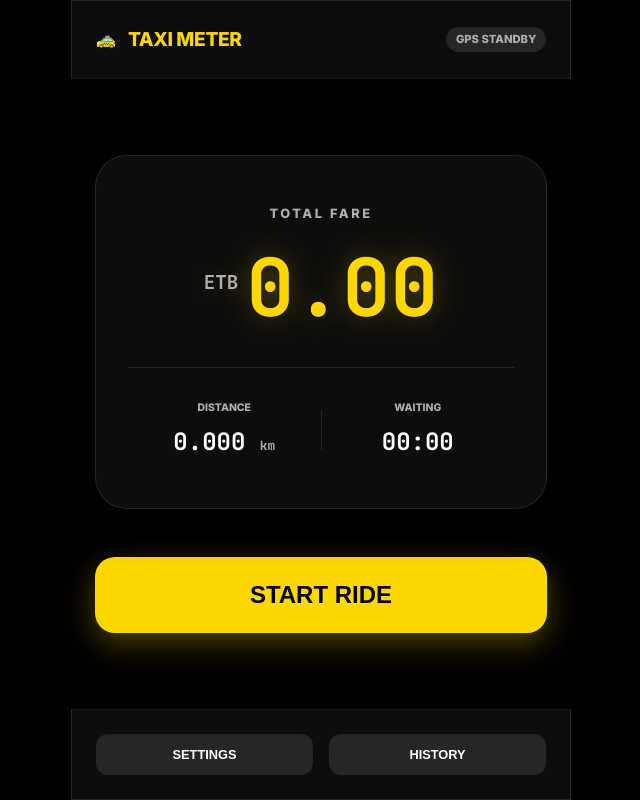
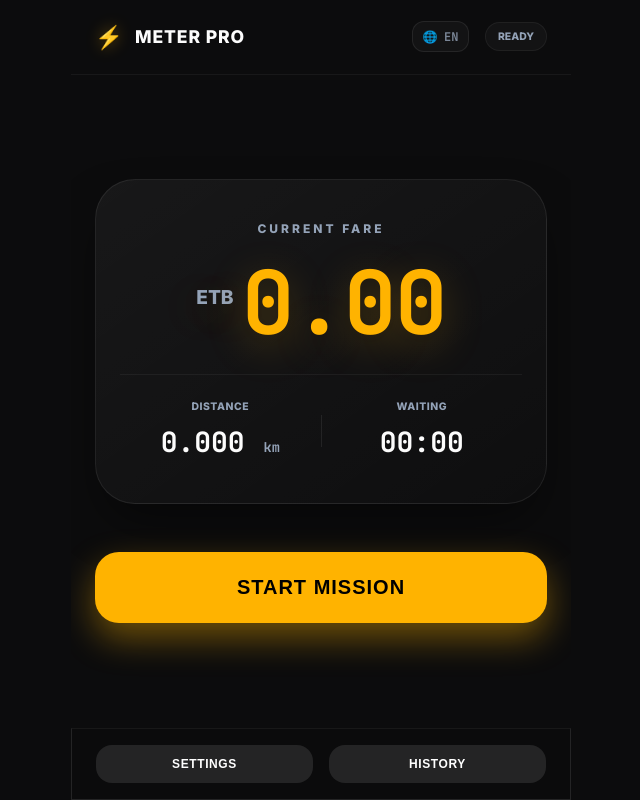
Before and after one commit to Ahmeddaahi/meter-calculator, a React (Vite) app: page / in a window 1280 px wide. Shown: the whole page, without its empty margins (319-959 px from the left). Built offline with nearby package versions, Linux system fonts and the light colour scheme.

Commit message:
feat: Implement a real-time GPS-based taxi meter application with fare calculation, ride history, and customizable settings.

```diff
--- a/src/App.css
+++ b/src/App.css
@@ -6,10 +6,12 @@
   max-width: 500px;
   margin: 0 auto;
   background-color: var(--bg-color);
+  overflow: hidden;
+  position: relative;
 }
 
 .header {
-  padding: 1.5rem;
+  padding: 1.25rem 1.5rem;
   display: flex;
   justify-content: space-between;
   align-items: center;
@@ -22,82 +24,123 @@
   gap: 0.75rem;
 }
 
+.taxi-icon {
+  font-size: 1.4rem;
+  filter: drop-shadow(0 0 8px var(--accent-glow));
+}
+
 .logo h1 {
-  font-size: 1.2rem;
-  color: var(--accent-color);
+  font-size: 1.1rem;
+  font-weight: 800;
+  letter-spacing: 0.05em;
+  color: var(--text-primary);
+}
+
+.header-actions {
+  display: flex;
+  align-items: center;
+  gap: 1rem;
+}
+
+.lang-toggle {
+  background: rgba(255, 255, 255, 0.03);
+  border: 1px solid rgba(255, 255, 255, 0.08);
+  padding: 0.4rem 0.6rem;
+  border-radius: 12px;
+  color: var(--text-secondary);
+  font-size: 0.75rem;
+  font-weight: 700;
+  cursor: pointer;
+  display: flex;
+  align-items: center;
+  gap: 0.4rem;
+  transition: all 0.2s ease;
+}
+
+.lang-toggle:hover {
+  background: rgba(255, 255, 255, 0.08);
+  color: var(--text-primary);
+  border-color: rgba(255, 255, 255, 0.15);
+}
+
+.lang-text {
+  font-family: 'JetBrains Mono', monospace;
+  opacity: 0.8;
 }
 
 .gps-indicator {
-  font-size: 0.7rem;
-  font-weight: 800;
-  padding: 0.25rem 0.6rem;
-  border-radius: 20px;
-  background: rgba(255, 255, 255, 0.1);
+  font-size: 0.65rem;
+  font-weight: 700;
+  padding: 0.35rem 0.75rem;
+  border-radius: 99px;
+  background: rgba(255, 255, 255, 0.03);
   color: var(--text-secondary);
+  border: 1px solid rgba(255, 255, 255, 0.05);
+  transition: all 0.3s ease;
 }
 
 .gps-indicator.active {
-  background: rgba(0, 200, 81, 0.2);
+  background: rgba(16, 185, 129, 0.1);
   color: var(--success-color);
-  box-shadow: 0 0 10px rgba(0, 200, 81, 0.2);
+  border-color: rgba(16, 185, 129, 0.2);
 }
 
 .gps-indicator.precise {
-  background: rgba(0, 255, 127, 0.3);
-  animation: pulse-gps 1.5s infinite;
-}
-
-.gps-text small {
-  opacity: 0.7;
-  font-size: 0.6rem;
-  margin-left: 2px;
+  background: rgba(16, 185, 129, 0.2);
+  animation: pulse-gps 2s infinite;
 }
 
 @keyframes pulse-gps {
   0% {
-    box-shadow: 0 0 0 0 rgba(0, 255, 127, 0.4);
+    box-shadow: 0 0 0 0 rgba(16, 185, 129, 0.4);
   }
 
   70% {
-    box-shadow: 0 0 0 10px rgba(0, 255, 127, 0);
+    box-shadow: 0 0 0 10px rgba(16, 185, 129, 0);
   }
 
   100% {
-    box-shadow: 0 0 0 0 rgba(0, 255, 127, 0);
+    box-shadow: 0 0 0 0 rgba(16, 185, 129, 0);
   }
 }
 
 .content {
   flex: 1;
-  padding: 2rem 1.5rem;
+  padding: 1.5rem;
   display: flex;
   flex-direction: column;
   justify-content: center;
-  gap: 3rem;
+  gap: 2rem;
+  overflow: hidden;
 }
 
 .meter-card {
-  padding: 3rem 2rem;
-  border-radius: 32px;
+  padding: 2.5rem 1.5rem;
+  border-radius: 40px;
   text-align: center;
   display: flex;
   flex-direction: column;
-  gap: 1.5rem;
-  box-shadow: 0 20px 40px rgba(0, 0, 0, 0.4);
+  gap: 1.25rem;
+  box-shadow: 0 25px 50px -12px rgba(0, 0, 0, 0.5);
+  background: linear-gradient(145deg, rgba(255, 255, 255, 0.05) 0%, rgba(255, 255, 255, 0.01) 100%);
+  border: 1px solid rgba(255, 255, 255, 0.08);
 }
 
 .label {
-  font-size: 0.8rem;
-  font-weight: 700;
+  font-size: 0.75rem;
+  font-weight: 800;
   color: var(--text-secondary);
-  letter-spacing: 0.2em;
+  letter-spacing: 0.25em;
+  text-transform: uppercase;
 }
 
 .fare-display {
-  font-size: 5rem;
+  font-size: 5.5rem;
   color: var(--accent-color);
   line-height: 1;
-  text-shadow: 0 0 30px var(--accent-glow);
+  font-weight: 700;
+  text-shadow: 0 10px 40px rgba(255, 179, 0, 0.25);
+  letter-spacing: -0.02em;
 }
 
 .currency {
@@ -105,15 +148,17 @@
   vertical-align: super;
   margin-right: 0.5rem;
   color: var(--text-secondary);
+  font-family: 'Inter', sans-serif;
+  letter-spacing: 0;
 }
 
 .stats-row {
   display: flex;
   justify-content: space-between;
   align-items: center;
-  margin-top: 1rem;
-  padding-top: 2rem;
-  border-top: 1px solid rgba(255, 255, 255, 0.1);
+  margin-top: 0.5rem;
+  padding-top: 1.5rem;
+  border-top: 1px solid rgba(255, 255, 255, 0.05);
 }
 
 .stat-item {
@@ -124,35 +169,32 @@
   font-size: 0.65rem;
   font-weight: 700;
   color: var(--text-secondary);
-  margin-bottom: 0.5rem;
+  margin-bottom: 0.4rem;
+  letter-spacing: 0.05em;
 }
 
 .stat-value {
-  font-size: 1.5rem;
+  font-size: 1.75rem;
+  font-weight: 600;
+  color: var(--text-primary);
 }
 
 .stat-value small {
-  font-size: 0.8rem;
+  font-size: 0.85rem;
   color: var(--text-secondary);
+  margin-left: 2px;
 }
 
 .stat-divider {
   width: 1px;
-  height: 40px;
-  background: rgba(255, 255, 255, 0.1);
+  height: 32px;
+  background: rgba(255, 255, 255, 0.08);
 }
 
 .actions {
   display: flex;
   justify-content: center;
-}
-
-.start-btn {
-  width: 100%;
-  padding: 1.5rem;
-  font-size: 1.5rem;
-  border-radius: 20px;
-  box-shadow: 0 10px 30px var(--accent-glow);
+  margin-top: 1rem;
 }
 
 .active-actions {
@@ -162,78 +204,114 @@
   width: 100%;
 }
 
+.start-btn {
+  width: 100%;
+  padding: 1.5rem;
+  font-size: 1.25rem;
+  border-radius: 24px;
+  font-weight: 800;
+  letter-spacing: 0.05em;
+  box-shadow: 0 15px 35px var(--accent-glow);
+}
+
 .waiting-btn {
   width: 100%;
-  padding: 1.2rem;
-  font-size: 1.2rem;
+  padding: 1.25rem;
+  font-size: 1.1rem;
   border-radius: 20px;
-  background: rgba(255, 255, 255, 0.05);
-  transition: all 0.3s ease;
+  border: 1px solid rgba(255, 255, 255, 0.1);
+  background: rgba(148, 163, 184, 0.05);
+  font-weight: 600;
 }
 
 .waiting-btn.active {
-  background: var(--warning-color, #ffbb33);
+  background: var(--warning-color);
   color: #000;
-  box-shadow: 0 0 20px rgba(255, 187, 51, 0.3);
-}
-
-.waiting-active {
-  animation: pulse-waiting 2s infinite;
-}
-
-@keyframes pulse-waiting {
-  0% {
-    opacity: 1;
-  }
-
-  50% {
-    opacity: 0.5;
-  }
-
-  100% {
-    opacity: 1;
-  }
+  border-color: transparent;
+  box-shadow: 0 10px 25px rgba(245, 158, 11, 0.3);
 }
 
 .stop-btn {
   width: 100%;
-  padding: 1.2rem;
-  font-size: 1.2rem;
+  padding: 1.25rem;
+  font-size: 1.1rem;
   border-radius: 20px;
+  font-weight: 700;
+  background: var(--danger-color);
+  box-shadow: 0 10px 25px rgba(239, 68, 68, 0.2);
 }
 
 .footer {
-  padding: 1.5rem;
+  padding: 1rem 1.5rem;
+  padding-bottom: calc(1rem + env(safe-area-inset-bottom));
   display: flex;
   gap: 1rem;
   border-top: 1px solid rgba(255, 255, 255, 0.05);
+  background: rgba(12, 12, 13, 0.8);
 }
 
 .footer button {
   flex: 1;
-  font-size: 0.8rem;
-  padding: 0.8rem;
+  font-size: 0.75rem;
+  padding: 0.75rem;
+  border-radius: 16px;
+  font-weight: 700;
+  letter-spacing: 0.05em;
+  text-transform: uppercase;
 }
 
 /* Modals */
 .modal-overlay {
   position: fixed;
   inset: 0;
-  background: rgba(0, 0, 0, 0.8);
+  background: rgba(0, 0, 0, 0.4);
+  backdrop-filter: blur(8px);
+  -webkit-backdrop-filter: blur(8px);
   display: flex;
   align-items: flex-end;
   justify-content: center;
   z-index: 100;
+  animation: fadeIn 0.3s ease;
+}
+
+@keyframes fadeIn {
+  from {
+    opacity: 0;
+  }
+
+  to {
+    opacity: 1;
+  }
 }
 
 .modal {
   width: 100%;
   max-width: 500px;
-  padding: 2.5rem;
-  border-radius: 32px 32px 0 0;
+  padding: 2rem 1.5rem 3rem 1.5rem;
+  border-radius: 40px 40px 0 0;
   display: flex;
   flex-direction: column;
   gap: 1.5rem;
+  background: var(--card-bg);
+  border: 1px solid rgba(255, 255, 255, 0.1);
+  box-shadow: 0 -10px 40px rgba(0, 0, 0, 0.5);
+  animation: slideUp 0.4s cubic-bezier(0.16, 1, 0.3, 1);
+}
+
+@keyframes slideUp {
+  from {
+    transform: translateY(100%);
+  }
+
+  to {
+    transform: translateY(0);
+  }
+}
+
+.modal h2 {
+  font-size: 1.5rem;
+  font-weight: 800;
+  letter-spacing: -0.02em;
 }
 
 .setting-input {
@@ -242,65 +320,82 @@
   gap: 0.5rem;
 }
 
+.setting-input label {
+  font-size: 0.8rem;
+  font-weight: 600;
+  color: var(--text-secondary);
+  margin-left: 0.25rem;
+}
+
 .setting-input input {
-  background: rgba(255, 255, 255, 0.05);
-  border: 1px solid rgba(255, 255, 255, 0.1);
-  padding: 1rem;
-  border-radius: 12px;
+  background: rgba(255, 255, 255, 0.03);
+  border: 1px solid rgba(255, 255, 255, 0.08);
+  padding: 1.1rem;
+  border-radius: 18px;
   color: white;
   font-size: 1.1rem;
+  font-family: 'JetBrains Mono', monospace;
+  transition: all 0.2s ease;
+}
+
+.setting-input input:focus {
+  outline: none;
+  border-color: var(--accent-color);
+  background: rgba(255, 179, 0, 0.05);
 }
 
 .gps-status-banner {
-  padding: 0.75rem;
+  padding: 0.8rem;
   text-align: center;
-  font-size: 0.85rem;
-  font-weight: 600;
-  border-radius: 12px;
-  margin-bottom: 1rem;
+  font-size: 0.8rem;
+  font-weight: 700;
+  border-radius: 16px;
+  margin-bottom: 0.5rem;
+  display: flex;
+  align-items: center;
+  justify-content: center;
+  gap: 0.5rem;
 }
 
 .gps-status-banner.waiting {
-  background: rgba(51, 181, 229, 0.2);
-  color: #33b5e5;
-  border: 1px solid rgba(51, 181, 229, 0.3);
-  animation: pulse-waiting 2s infinite;
+  background: rgba(245, 158, 11, 0.1);
+  color: var(--warning-color);
+  border: 1px solid rgba(245, 158, 11, 0.2);
 }
 
 .gps-status-banner.error {
-  background: rgba(255, 68, 68, 0.2);
-  color: #ff4444;
-  border: 1px solid rgba(255, 68, 68, 0.3);
+  background: rgba(239, 68, 68, 0.1);
+  color: var(--danger-color);
+  border: 1px solid rgba(239, 68, 68, 0.2);
 }
 
 /* History Modal Specific Styles */
 .history-modal {
-  max-height: 80vh;
-  display: flex;
-  flex-direction: column;
+  max-height: 85vh;
 }
 
 .modal-header {
   display: flex;
   justify-content: space-between;
   align-items: center;
-  margin-bottom: 1rem;
+  margin-bottom: 0.5rem;
 }
 
 .btn-clear {
-  background: transparent;
-  border: 1px solid rgba(255, 68, 68, 0.5);
-  color: #ff4444;
-  padding: 0.4rem 0.8rem;
-  border-radius: 10px;
-  font-size: 0.7rem;
+  background: rgba(239, 68, 68, 0.1);
+  border: 1px solid rgba(239, 68, 68, 0.2);
+  color: var(--danger-color);
+  padding: 0.5rem 1rem;
+  border-radius: 12px;
+  font-size: 0.75rem;
   font-weight: 700;
   cursor: pointer;
   transition: all 0.2s ease;
 }
 
 .btn-clear:hover {
-  background: rgba(255, 68, 68, 0.1);
+  background: var(--danger-color);
+  color: white;
 }
 
 .history-list {
@@ -308,9 +403,9 @@
   overflow-y: auto;
   display: flex;
   flex-direction: column;
-  gap: 1rem;
-  margin-bottom: 1.5rem;
-  padding-right: 0.5rem;
+  gap: 0.75rem;
+  margin-bottom: 1rem;
+  padding-right: 0.25rem;
 }
 
 .history-list::-webkit-scrollbar {
@@ -324,40 +419,45 @@
 
 .history-item {
   padding: 1.25rem;
-  border-radius: 20px;
+  border-radius: 24px;
   display: flex;
   flex-direction: column;
-  gap: 0.5rem;
-  background: rgba(255, 255, 255, 0.03);
+  gap: 0.75rem;
+  background: rgba(255, 255, 255, 0.02);
+  border: 1px solid rgba(255, 255, 255, 0.03);
 }
 
 .history-date {
-  font-size: 0.75rem;
+  font-size: 0.7rem;
   color: var(--text-secondary);
   font-weight: 600;
+  text-transform: uppercase;
+  letter-spacing: 0.05em;
 }
 
 .history-stats {
   display: flex;
   justify-content: space-between;
-  align-items: baseline;
+  align-items: flex-end;
 }
 
 .history-fare {
-  font-size: 1.4rem;
-  font-weight: 800;
+  font-size: 1.5rem;
+  font-weight: 700;
   color: var(--accent-color);
   font-family: 'JetBrains Mono', monospace;
 }
 
 .history-details {
-  font-size: 0.85rem;
+  font-size: 0.8rem;
   color: var(--text-secondary);
+  font-weight: 500;
 }
 
 .empty-history {
   text-align: center;
-  padding: 3rem 0;
+  padding: 4rem 1rem;
   color: var(--text-secondary);
-  font-style: italic;
+  font-size: 0.9rem;
+  opacity: 0.6;
 }
--- a/src/App.tsx
+++ b/src/App.tsx
@@ -5,6 +5,62 @@ import './App.css';
 
 const STORAGE_KEY = 'taxi-meter-settings';
 const HISTORY_KEY = 'taxi-meter-history';
+const LANG_KEY = 'taxi-meter-lang';
+
+type Language = 'en' | 'so';
+
+const translations = {
+  en: {
+    title: 'METER PRO',
+    telemetry: 'LIVE TELEMETRY',
+    ready: 'READY',
+    signalError: 'SIGNAL ERROR',
+    connecting: 'ESTABLISHING CONNECTION...',
+    currentFare: 'Current Fare',
+    distance: 'DISTANCE',
+    waiting: 'WAITING',
+    startMission: 'START MISSION',
+    resumeTrip: 'Stop waiting',
+    pauseTrip: 'Start waiting',
+    finishTrip: 'FINISH TRIP',
+    settings: 'SETTINGS',
+    history: 'HISTORY',
+    rideHistory: 'Ride History',
+    clearAll: 'Clear All',
+    close: 'CLOSE',
+    fareSettings: 'Fare Settings',
+    ratePerKm: 'Rate per KM (ETB)',
+    waitingRate: 'Waiting Rate (ETB / 10 min)',
+    save: 'SAVE',
+    noRides: 'No rides recorded yet.',
+    confirmClear: 'Are you sure you want to clear all history?',
+  },
+  so: {
+    title: 'METER PRO',
+    telemetry: 'TELEMETERIYADA TOOSKA AH',
+    ready: 'DIYAAR',
+    signalError: 'CILAD ISGAARSIINEED',
+    connecting: 'ISKU XIRKA AYAA SOCDA...',
+    currentFare: 'Lacagta Hadda',
+    distance: 'MASAAFADA',
+    waiting: 'SUGITAANKA',
+    startMission: 'BILOW SAFARKA',
+    resumeTrip: 'Jooji sugitaanka',
+    pauseTrip: 'Bilaw sugitaanka',
+    finishTrip: 'DHAMMEE SAFARKA',
+    settings: 'Habaynta',
+    history: 'Safaradii Hore',
+    rideHistory: 'Taariikhda Safarka',
+    clearAll: 'Masax Dhammaan',
+    close: 'XIR',
+    fareSettings: 'Dejinta Qiimaha',
+    ratePerKm: 'Qiimaha KM kasta (ETB)',
+    waitingRate: 'Qiimaha Sugitaanka (ETB / 10 daqiiqo)',
+    save: 'Ansixi',
+    noRides: 'Weli wax safar ah lama duubin.',
+    confirmClear: 'Ma hubtaa inaad rabto inaad tirtirto dhammaan taariikhda?',
+  }
+};
 
 interface RideHistoryEntry {
   id: string;
@@ -17,6 +73,18 @@ interface RideHistoryEntry {
 }
 
 function App() {
+  const [language, setLanguage] = useState<Language>(() => {
+    return (localStorage.getItem(LANG_KEY) as Language) || 'en';
+  });
+
+  const t = (key: keyof typeof translations['en']) => translations[language][key];
+
+  const toggleLanguage = () => {
+    const nextLang = language === 'en' ? 'so' : 'en';
+    setLanguage(nextLang);
+    localStorage.setItem(LANG_KEY, nextLang);
+  };
+
   const [settings, setSettings] = useState<FareSettings>(() => {
     const saved = localStorage.getItem(STORAGE_KEY);
     return saved ? JSON.parse(saved) : {
@@ -79,7 +147,7 @@ function App() {
   };
 
   const clearHistory = () => {
-    if (confirm('Are you sure you want to clear all history?')) {
+    if (confirm(t('confirmClear'))) {
       setHistory([]);
       localStorage.removeItem(HISTORY_KEY);
     }
@@ -93,17 +161,22 @@ function App() {
 
   return (
     <div className="app-container">
-      <header className="glass header">
+      <header className="header backdrop-blur">
         <div className="logo">
-          <span className="taxi-icon">🚕</span>
-          <h1>TAXI METER</h1>
+          <span className="taxi-icon">⚡</span>
+          <h1>{t('title')}</h1>
         </div>
-        <div className={`gps-indicator ${isActive && !gpsError ? 'active' : ''} ${accuracy !== null && accuracy < 20 ? 'precise' : ''}`}>
-          {gpsError ? 'ERROR' : isActive ? (
-            <span className="gps-text">
-              GPS LIVE {accuracy !== null && <small>({Math.round(accuracy)}m)</small>}
-            </span>
-          ) : 'GPS STANDBY'}
+        <div className="header-actions">
+          <button className="lang-toggle" onClick={toggleLanguage} title="Switch Language">
+            🌐 <span className="lang-text">{language.toUpperCase()}</span>
+          </button>
+          <div className={`gps-indicator ${isActive && !gpsError ? 'active' : ''} ${accuracy !== null && accuracy < 20 ? 'precise' : ''}`}>
+            {gpsError ? t('signalError') : isActive ? (
+              <span className="gps-text">
+                {t('telemetry')} {accuracy !== null && <small>{Math.round(accuracy)}m</small>}
+              </span>
+            ) : t('ready')}
+          </div>
         </div>
       </header>
 
@@ -116,12 +189,12 @@ function App() {
 
         {isActive && isWaitingForLock && !gpsError && (
           <div className="gps-status-banner waiting">
-            ⏳ Waiting for GPS signal...
+            📡 {t('connecting')}
           </div>
         )}
 
-        <div className="meter-card glass">
-          <div className="label">TOTAL FARE</div>
+        <div className="meter-card">
+          <div className="label">{t('currentFare')}</div>
           <div className="fare-display meter-font">
             <span className="currency">ETB</span>
             {fare.toFixed(2)}
@@ -129,12 +202,12 @@ function App() {
 
           <div className="stats-row">
             <div className="stat-item">
-              <div className="stat-label">DISTANCE</div>
+              <div className="stat-label">{t('distance')}</div>
               <div className="stat-value meter-font">{distance.toFixed(3)} <small>km</small></div>
             </div>
             <div className="stat-divider"></div>
             <div className={`stat-item ${isWaiting ? 'waiting-active' : ''}`}>
-              <div className="stat-label">WAITING</div>
+              <div className="stat-label">{t('waiting')}</div>
               <div className="stat-value meter-font">{formatTime(waitingSeconds)}</div>
             </div>
           </div>
@@ -143,7 +216,7 @@ function App() {
         <div className="actions">
           {!isActive ? (
             <button className="btn-primary start-btn" onClick={startRide}>
-              START RIDE
+              {t('startMission')}
             </button>
           ) : (
             <div className="active-actions">
@@ -151,10 +224,10 @@ function App() {
                 className={`btn-secondary waiting-btn ${isWaiting ? 'active' : ''}`}
                 onClick={toggleWaiting}
               >
-                {isWaiting ? 'STOP WAITING' : 'START WAITING'}
+                {isWaiting ? t('resumeTrip') : t('pauseTrip')}
               </button>
               <button className="btn-danger stop-btn" onClick={handleStopRide}>
-                STOP RIDE
+                {t('finishTrip')}
               </button>
             </div>
           )}
@@ -163,22 +236,22 @@ function App() {
 
       <footer className="footer glass">
         <button className="btn-secondary" onClick={() => setShowSettings(!showSettings)}>
-          SETTINGS
+          {t('settings')}
         </button>
-        <button className="btn-secondary" onClick={() => setShowHistory(true)}>HISTORY</button>
+        <button className="btn-secondary" onClick={() => setShowHistory(true)}>{t('history')}</button>
       </footer>
 
       {showHistory && (
         <div className="modal-overlay" onClick={() => setShowHistory(false)}>
           <div className="modal glass history-modal" onClick={e => e.stopPropagation()}>
             <div className="modal-header">
-              <h2>Ride History</h2>
-              <button className="btn-clear" onClick={clearHistory}>Clear All</button>
+              <h2>{t('rideHistory')}</h2>
+              <button className="btn-clear" onClick={clearHistory}>{t('clearAll')}</button>
             </div>
 
             <div className="history-list">
               {history.length === 0 ? (
-                <div className="empty-history">No rides recorded yet.</div>
+                <div className="empty-history">{t('noRides')}</div>
               ) : (
                 history.map(ride => (
                   <div key={ride.id} className="history-item glass">
@@ -195,7 +268,7 @@ function App() {
                 ))
               )}
             </div>
-            <button className="btn-primary" onClick={() => setShowHistory(false)}>CLOSE</button>
+            <button className="btn-primary" onClick={() => setShowHistory(false)}>{t('close')}</button>
           </div>
         </div>
       )}
@@ -203,10 +276,10 @@ function App() {
       {showSettings && (
         <div className="modal-overlay" onClick={() => setShowSettings(false)}>
           <div className="modal glass" onClick={e => e.stopPropagation()}>
-            <h2>Fare Settings</h2>
+            <h2>{t('fareSettings')}</h2>
 
             <div className="setting-input">
-              <label>Rate per KM (ETB)</label>
+              <label>{t('ratePerKm')}</label>
               <input
                 type="number"
                 value={tempSettings.perKmRate}
@@ -214,14 +287,14 @@ function App() {
               />
             </div>
             <div className="setting-input">
-              <label>Waiting Rate (ETB / 10 min)</label>
+              <label>{t('waitingRate')}</label>
               <input
                 type="number"
                 value={tempSettings.waitingRatePerTenMinutes}
                 onChange={e => setTempSettings({ ...tempSettings, waitingRatePerTenMinutes: Number(e.target.value) })}
               />
             </div>
-            <button className="btn-primary" onClick={handleSave}>SAVE</button>
+            <button className="btn-primary" onClick={handleSave}>{t('save')}</button>
           </div>
         </div>
       )}
--- a/src/index.css
+++ b/src/index.css
@@ -1,14 +1,16 @@
 @import url('https://fonts.googleapis.com/css2?family=Inter:wght@400;600;800&family=JetBrains+Mono:wght@700&display=swap');
 
 :root {
-  --bg-color: #000000;
-  --card-bg: #121212;
-  --accent-color: #FFD700; /* Taxi Yellow/Gold */
-  --accent-glow: rgba(255, 215, 0, 0.3);
-  --text-primary: #FFFFFF;
-  --text-secondary: #B0B0B0;
-  --danger-color: #FF4444;
-  --success-color: #00C851;
+  --bg-color: #0c0c0d;
+  --card-bg: #161618;
+  --accent-color: #ffb300;
+  /* Professional Amber */
+  --accent-glow: rgba(255, 179, 0, 0.4);
+  --text-primary: #fcfcfc;
+  --text-secondary: #94a3b8;
+  --danger-color: #ef4444;
+  --success-color: #10b981;
+  --warning-color: #f59e0b;
 
   font-family: 'Inter', system-ui, -apple-system, sans-serif;
   line-height: 1.5;
@@ -26,17 +28,24 @@
 body {
   margin: 0;
   display: block;
-  min-height: 100vh;
-  overflow-x: hidden;
+  height: 100vh;
+  width: 100vw;
+  overflow: hidden;
+  position: fixed;
+  /* Extra precaution against scrolling */
 }
 
 #root {
-  min-height: 100vh;
+  height: 100vh;
+  width: 100%;
   display: flex;
   flex-direction: column;
+  overflow: hidden;
 }
 
-h1, h2, h3 {
+h1,
+h2,
+h3 {
   margin: 0;
   font-weight: 800;
   letter-spacing: -0.02em;
@@ -99,9 +108,17 @@ button:active {
 
 /* Animations */
 @keyframes pulse {
-  0% { opacity: 1; }
-  50% { opacity: 0.6; }
-  100% { opacity: 1; }
+  0% {
+    opacity: 1;
+  }
+
+  50% {
+    opacity: 0.6;
+  }
+
+  100% {
+    opacity: 1;
+  }
 }
 
 .animate-pulse {
```
Also changed, not shown: src/hooks/useMeter.ts (+5 -5 lines).
